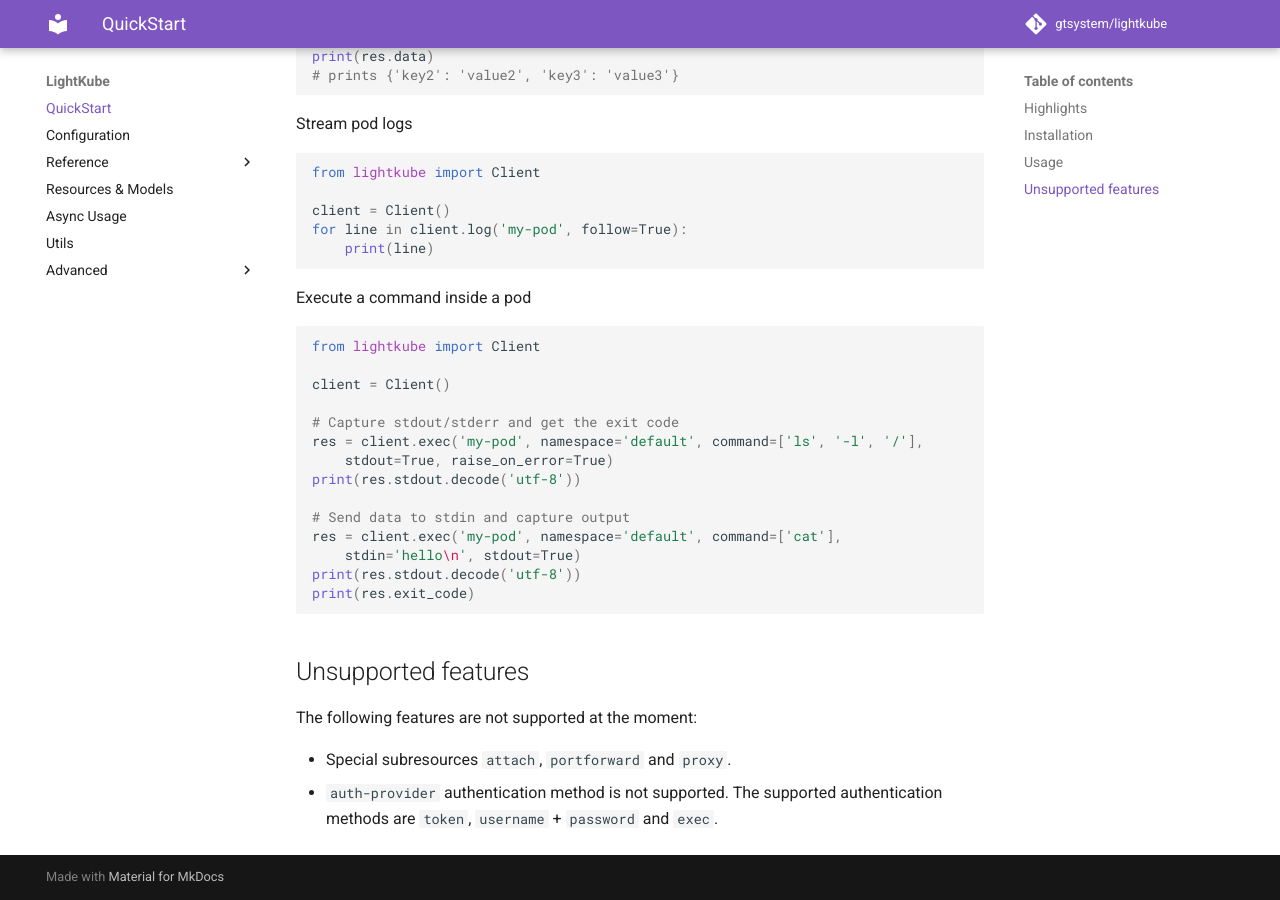
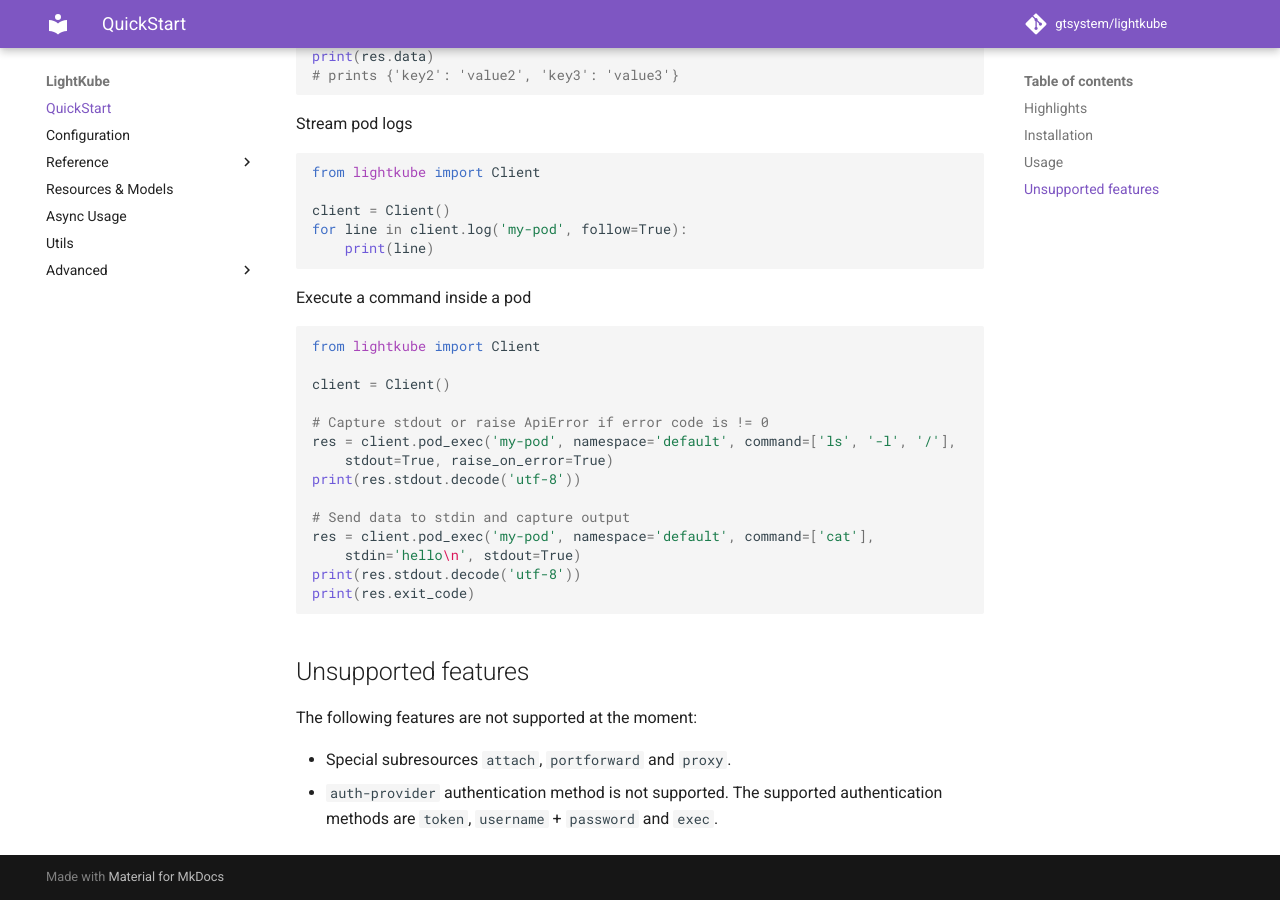
Before and after one commit to gtsystem/lightkube, an MkDocs documentation site: the page built from docs/index.md, in a window 1280 px wide and 900 px high, scrolled down 3595 px. Built offline with MkDocs 1.6.1 and Material for MkDocs 9.7.7, drawn with Linux system fonts in a browser that asks for light colours; comment, search, counter and statistics services are not loaded.

Commit message:
Rename client.exec to client.pod_exec

```diff
--- a/README.md
+++ b/README.md
@@ -187,13 +187,13 @@
 
 client = Client()
 
-# Capture stdout/stderr and get the exit code
-res = client.exec('my-pod', namespace='default', command=['ls', '-l', '/'],
+# Capture stdout or raise ApiError if error code is != 0
+res = client.pod_exec('my-pod', namespace='default', command=['ls', '-l', '/'],
     stdout=True, raise_on_error=True)
 print(res.stdout.decode('utf-8'))
 
 # Send data to stdin and capture output
-res = client.exec('my-pod', namespace='default', command=['cat'],
+res = client.pod_exec('my-pod', namespace='default', command=['cat'],
     stdin='hello\n', stdout=True)
 print(res.stdout.decode('utf-8'))
 print(res.exit_code)
```
Also changed, not shown: docs/async-usage.md (+2 -2 lines), 5 other files.
